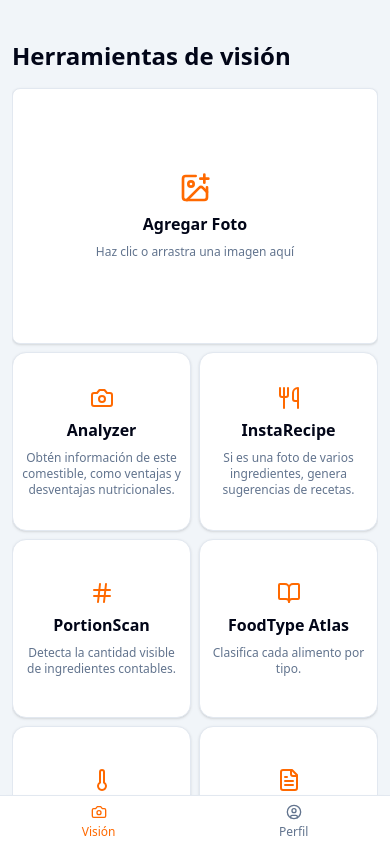
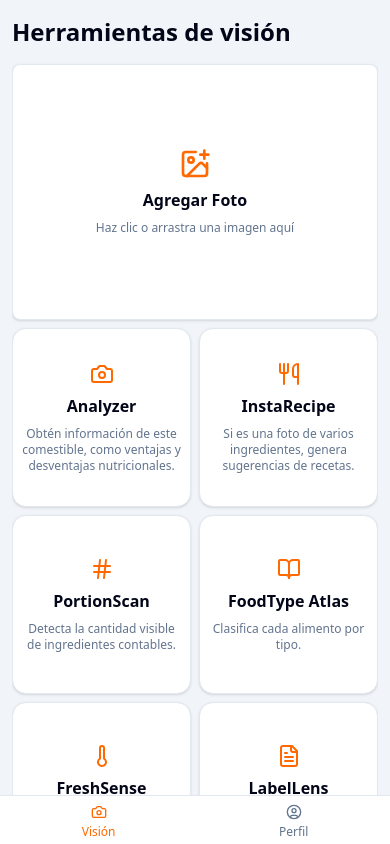
Before and after one commit to JuanLoaiza007/mealpixie-mvp, a Next.js app: page /app/vision in a window 390 px wide. Built offline with nearby package versions, Linux system fonts and the light colour scheme; no server answers.

Commit message:
feat: implement mobileTopBar

```diff
--- a/src/app/(pages)/app/layout.jsx
+++ b/src/app/(pages)/app/layout.jsx
@@ -2,15 +2,18 @@
 import MobileNav from "@/components/ui/features/MobileNav";
 import SidebarNav from "@/components/ui/features/SidebarNav";
 import { ImageProvider } from "@/context/image";
+import { MobileTopBarProvider } from "@/context/mobileTopBar";
 
 export default function Layout({ children }) {
   return (
     <div className="flex">
-      <SidebarNav />
-      <main className="flex-1 h-screen max-h-screen overflow-auto px-3 pt-10 md:pt-4 pb-16 md:pb-16 bg-slate-100">
-        <ImageProvider>{children}</ImageProvider>
-      </main>
-      <MobileNav />
+      <MobileTopBarProvider>
+        <SidebarNav />
+        <main className="flex-1 h-screen max-h-screen overflow-auto px-3 pt-4 pb-16 md:pb-16 bg-slate-100">
+          <ImageProvider>{children}</ImageProvider>
+        </main>
+        <MobileNav />
+      </MobileTopBarProvider>
     </div>
   );
 }
--- a/src/components/ui/features/MobileNav.jsx
+++ b/src/components/ui/features/MobileNav.jsx
@@ -1,21 +1,52 @@
 "use client";
 import Link from "next/link";
-import { usePathname } from "next/navigation";
+import { useRouter, usePathname } from "next/navigation";
+import { useState } from "react";
+import { cn } from "@/lib/utils";
 import { Button } from "@/components/ui/button";
-import { cn } from "@/lib/utils";
+import { ArrowLeft } from "lucide-react";
 import { userNavRoutes } from "@/config/userNavRoutes";
+import { useMobileTopBar } from "@/context/mobileTopBar";
+import { useEffect } from "react";
 
 export default function MobileNav() {
   const pathname = usePathname();
+  const router = useRouter();
+  const [showNav, setShowNav] = useState(false);
+  const { title, setTitle } = useMobileTopBar();
+
+  useEffect(() => {
+    setTitle(null);
+    const actualRoute = userNavRoutes.find((route) => route.href === pathname);
+    setShowNav(actualRoute?.tags.includes("functionality"));
+  }, [pathname]);
 
   return (
+    <>
+      {title && (
+        <aside className="fixed top-0 bg-white z-50 flex py-2 px-0 md:hidden w-full gap-2">
+          <Button
+            variant="ghost"
+            className="p-0 m-0 h-auto w-auto shadow-none"
+            onClick={() => router.back()}
+          >
+            <ArrowLeft className="h-5 w-5 text-black" />
+          </Button>
+          <span className="text-lg font-semibold text-black">{title}</span>
+        </aside>
+      )}
+      {showNav && (
         <nav className="fixed bottom-0 inset-x-0 bg-white border-t z-50 flex justify-around pt-2 pb-1 md:hidden shadow-md">
           {userNavRoutes
             .filter((route) => route.tags.includes("functionality"))
             .map(({ id, label, href, icon: Icon }) => {
               const isActive = pathname === href;
               return (
-            <Link key={id} href={href} className="flex flex-col items-center">
+                <Link
+                  key={id}
+                  href={href}
+                  className="flex flex-col items-center"
+                >
                   <Button
                     variant="ghost"
                     className={cn(
@@ -30,5 +61,7 @@ export default function MobileNav() {
               );
             })}
         </nav>
+      )}
+    </>
   );
 }
--- /dev/null
+++ b/src/context/mobileTopBar.jsx
@@ -0,0 +1,25 @@
+// src/context/mobileTopBar.jsx
+import { createContext, useState, useContext } from "react";
+
+// 1. Export the context
+export const MobileTopBarContext = createContext();
+
+// 2. Create the provider
+export function MobileTopBarProvider({ children }) {
+  const [title, setTitle] = useState(null);
+
+  return (
+    <MobileTopBarContext.Provider value={{ title, setTitle }}>
+      {children}
+    </MobileTopBarContext.Provider>
+  );
+}
+
+// 3. Export the hook
+export const useMobileTopBar = () => useContext(MobileTopBarContext);
+
+// 4. Export the setter for direct use in pages
+export const useSetMobileTopBarTitle = () => {
+  const { setTitle } = useContext(MobileTopBarContext);
+  return setTitle;
+};
```
Lines whose indentation alone changed are shown as unchanged.
